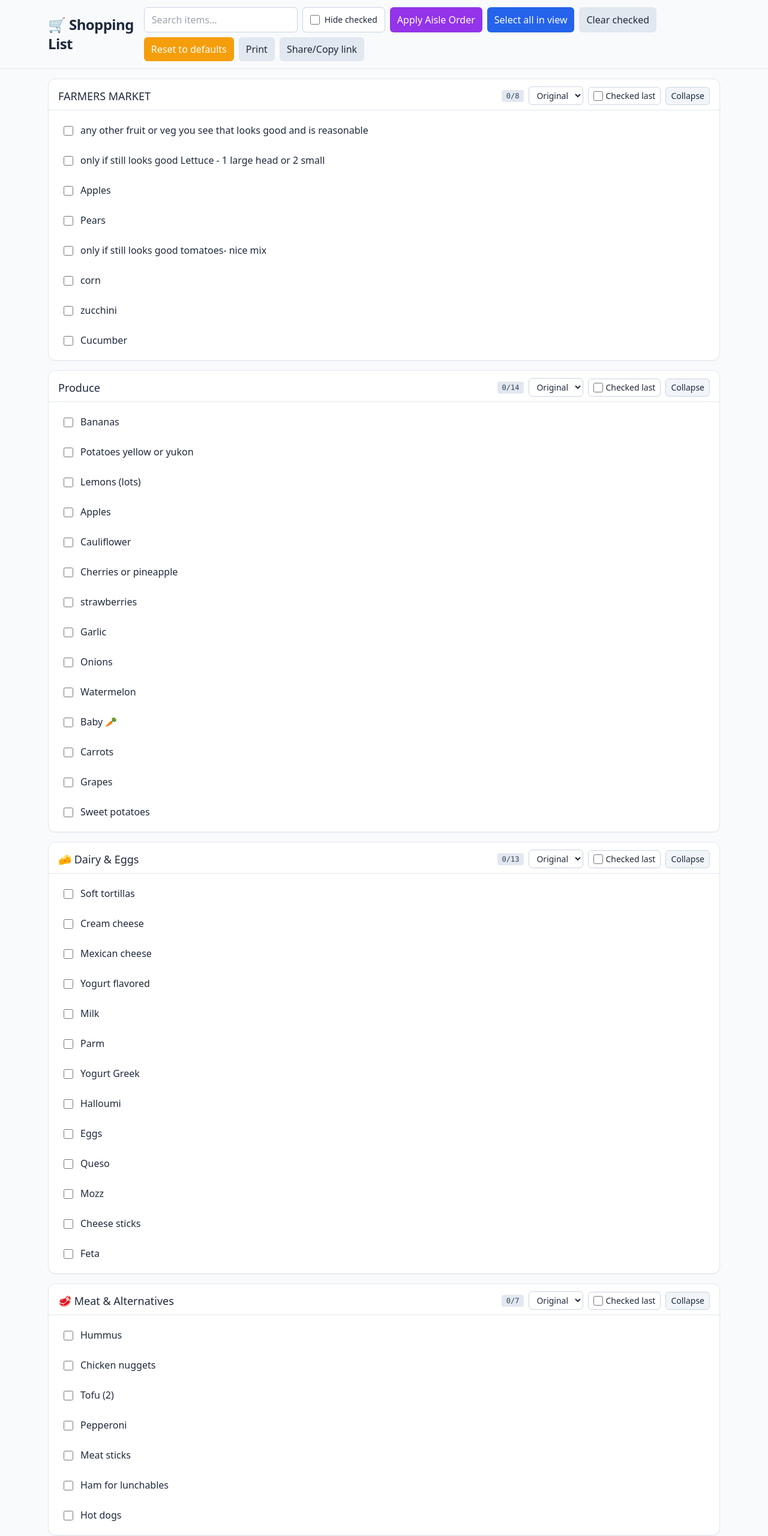
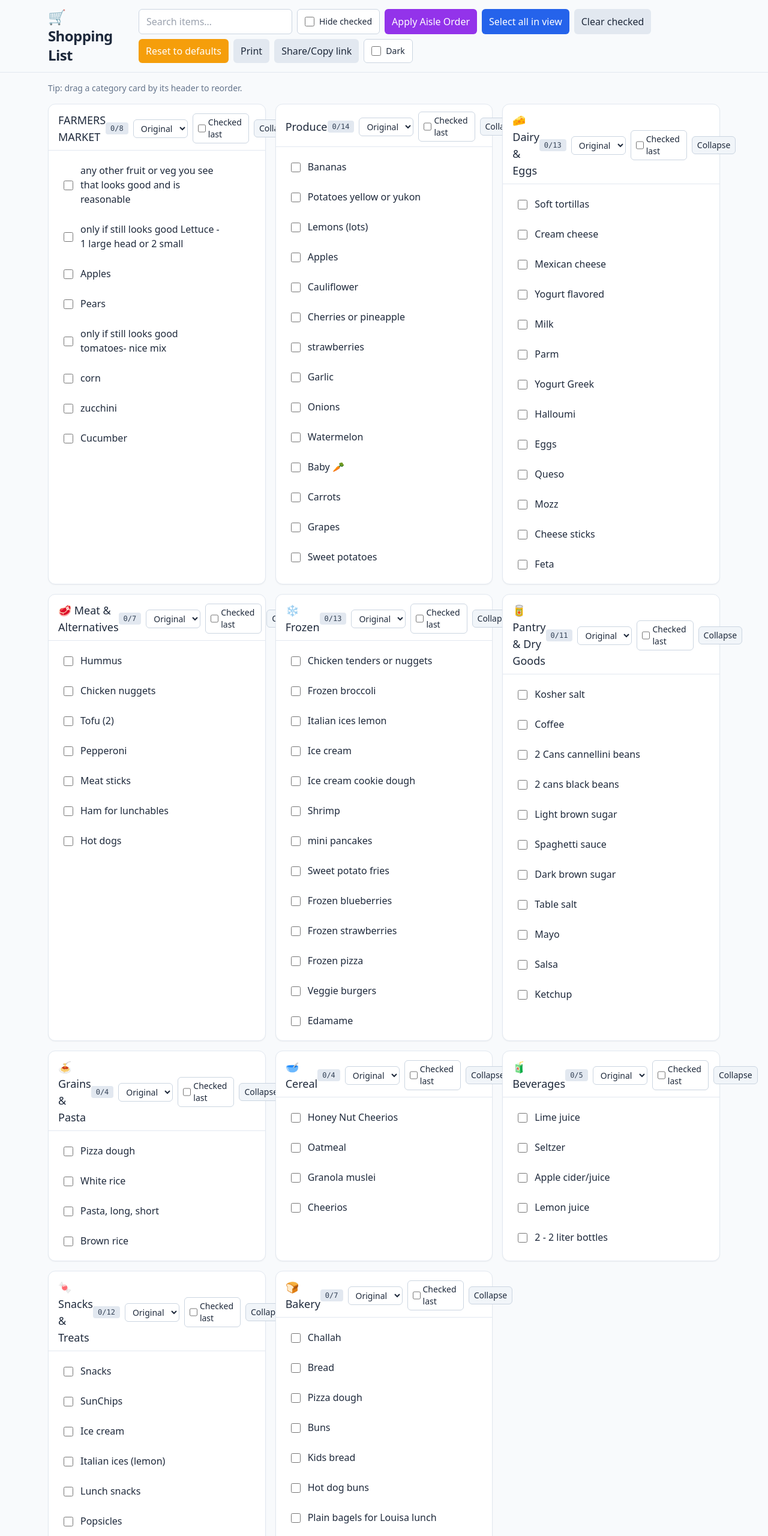
Before and after one commit to kocikpiotr87-source/shopping-list-app, a plain HTML site: page index.html in a window 1280 px wide. Shown: the top 2560 px of the page at 60% size. Drawn offline with nearby package versions, Linux system fonts and the light colour scheme.

Commit message:
index.html

```diff
--- a/index.html
+++ b/index.html
@@ -1,12 +1,17 @@
 <!DOCTYPE html>
 <html lang="en">
 <head>
-  <meta charset="utf-8" />
-  <meta name="viewport" content="width=device-width,initial-scale=1" />
-  <title>Shopping List — Per-Card Sort + Aisle Order</title>
+  <meta charset="utf-8"/>
+  <meta name="viewport" content="width=device-width,initial-scale=1"/>
+  <title>Shopping List — DnD + Dark Mode</title>
+  <script>
+    // Tailwind config (enable class-based dark mode)
+    tailwind = { config: { darkMode: 'class' } };
+  </script>
   <script src="https://cdn.tailwindcss.com"></script>
   <style>
     .card:hover { box-shadow: 0 10px 30px rgb(0 0 0 / 0.08); transform: translateY(-1px); }
+    .drag-ghost { opacity: .35; }
     @media print {
       .no-print { display:none !important; }
       body { background:#fff; }
@@ -14,54 +19,63 @@
     }
   </style>
 </head>
-<body class="bg-slate-50 text-slate-800">
-  <header class="sticky top-0 z-10 bg-slate-50/90 backdrop-blur border-b border-slate-200">
+<body class="bg-slate-50 text-slate-800 dark:bg-slate-900 dark:text-slate-100">
+  <header class="sticky top-0 z-10 bg-slate-50/90 dark:bg-slate-900/90 backdrop-blur border-b border-slate-200 dark:border-slate-700">
     <div class="max-w-6xl mx-auto px-4 py-3 flex flex-col md:flex-row gap-3 md:items-center md:justify-between">
       <h1 class="text-2xl font-semibold tracking-tight">🛒 Shopping List</h1>
       <div class="flex flex-wrap gap-2 no-print">
         <input id="search" type="search" placeholder="Search items…"
-               class="w-64 max-w-[70vw] px-3 py-2 rounded-md border border-slate-300 focus:outline-none focus:ring-2 focus:ring-blue-500" />
-        <label class="inline-flex items-center gap-2 px-3 py-2 rounded-md border border-slate-300 bg-white cursor-pointer">
+               class="w-64 max-w-[70vw] px-3 py-2 rounded-md border border-slate-300 dark:border-slate-600 bg-white dark:bg-slate-800 focus:outline-none focus:ring-2 focus:ring-blue-500" />
+        <label class="inline-flex items-center gap-2 px-3 py-2 rounded-md border border-slate-300 dark:border-slate-600 bg-white dark:bg-slate-800 cursor-pointer">
           <input id="hideChecked" type="checkbox" class="size-4"> <span class="text-sm">Hide checked</span>
         </label>
 
         <button id="btnAisle" class="px-3 py-2 rounded-md bg-purple-600 text-white hover:bg-purple-700">Apply Aisle Order</button>
         <button id="selectAll" class="px-3 py-2 rounded-md bg-blue-600 text-white hover:bg-blue-700">Select all in view</button>
-        <button id="clearChecked" class="px-3 py-2 rounded-md bg-slate-200 hover:bg-slate-300">Clear checked</button>
+        <button id="clearChecked" class="px-3 py-2 rounded-md bg-slate-200 dark:bg-slate-700 hover:bg-slate-300 dark:hover:bg-slate-600">Clear checked</button>
         <button id="resetBtn" class="px-3 py-2 rounded-md bg-amber-500 text-white hover:bg-amber-600">Reset to defaults</button>
-        <button id="printBtn" class="px-3 py-2 rounded-md bg-slate-200 hover:bg-slate-300">Print</button>
-        <button id="shareBtn" class="px-3 py-2 rounded-md bg-slate-200 hover:bg-slate-300">Share/Copy link</button>
+        <button id="printBtn" class="px-3 py-2 rounded-md bg-slate-200 dark:bg-slate-700 hover:bg-slate-300 dark:hover:bg-slate-600">Print</button>
+        <button id="shareBtn" class="px-3 py-2 rounded-md bg-slate-200 dark:bg-slate-700 hover:bg-slate-300 dark:hover:bg-slate-600">Share/Copy link</button>
+
+        <!-- Dark mode toggle -->
+        <label class="inline-flex items-center gap-2 px-3 py-2 rounded-md border border-slate-300 dark:border-slate-600 bg-white dark:bg-slate-800 cursor-pointer">
+          <input id="darkToggle" type="checkbox" class="size-4"> <span class="text-sm">Dark</span>
+        </label>
       </div>
     </div>
   </header>
 
-  <main class="max-w-6xl mx-auto p-4 space-y-4" id="listRoot"></main>
+  <main class="max-w-6xl mx-auto p-4 space-y-4">
+    <!-- DnD hint -->
+    <p class="text-sm text-slate-500 dark:text-slate-400 no-print">Tip: drag a category card by its header to reorder.</p>
+    <div id="listRoot" class="grid gap-4 md:grid-cols-2 lg:grid-cols-3"></div>
+  </main>
 
-  <!-- Card template (now with per-card sort controls) -->
+  <!-- Card template (per-card sort + checked-last + collapse) -->
   <template id="cardTpl">
-    <section class="card bg-white border border-slate-200 rounded-xl transition shadow-sm">
-      <div class="px-4 pt-3 flex items-center justify-between">
-        <h2 class="font-medium text-lg title"></h2>
+    <section class="card bg-white dark:bg-slate-800 border border-slate-200 dark:border-slate-700 rounded-xl transition shadow-sm" draggable="true">
+      <div class="px-4 pt-3 flex items-center justify-between handle cursor-grab active:cursor-grabbing">
+        <h2 class="font-medium text-lg title select-none"></h2>
         <div class="flex items-center gap-2 no-print">
-          <span class="text-xs font-mono px-2 py-0.5 rounded bg-slate-200 text-slate-700 count">0/0</span>
-          <select class="sortSel px-2 py-1 rounded-md border border-slate-300 bg-white text-sm">
+          <span class="text-xs font-mono px-2 py-0.5 rounded bg-slate-200 text-slate-700 dark:bg-slate-700 dark:text-slate-200 count">0/0</span>
+          <select class="sortSel px-2 py-1 rounded-md border border-slate-300 dark:border-slate-600 bg-white dark:bg-slate-900 text-sm">
             <option value="original">Original</option>
             <option value="az">A → Z</option>
             <option value="za">Z → A</option>
           </select>
-          <label class="inline-flex items-center gap-1 px-2 py-1 rounded-md border border-slate-300 bg-white text-sm cursor-pointer">
+          <label class="inline-flex items-center gap-1 px-2 py-1 rounded-md border border-slate-300 dark:border-slate-600 bg-white dark:bg-slate-900 text-sm cursor-pointer">
             <input type="checkbox" class="chkLast size-4"> Checked last
           </label>
-          <button class="toggle px-2 py-1 rounded-md border border-slate-300 bg-slate-100 text-sm">Collapse</button>
+          <button class="toggle px-2 py-1 rounded-md border border-slate-300 dark:border-slate-600 bg-slate-100 dark:bg-slate-700 text-sm">Collapse</button>
         </div>
       </div>
-      <hr class="border-slate-200 mt-2">
+      <hr class="border-slate-200 dark:border-slate-700 mt-2">
       <div class="px-4 py-3 grid gap-2 content"></div>
     </section>
   </template>
 
   <template id="rowTpl">
-    <label class="group flex items-center gap-3 px-2 py-2 rounded-md border border-transparent hover:border-slate-200 cursor-pointer">
+    <label class="group flex items-center gap-3 px-2 py-2 rounded-md border border-transparent hover:border-slate-200 dark:hover:border-slate-600 cursor-pointer">
       <input type="checkbox" class="size-4 mt-0.5">
       <span class="flex-1 item-name"></span>
       <button type="button" title="Delete" class="no-print opacity-0 group-hover:opacity-100 transition text-red-600 hover:text-red-700 px-1">🗑️</button>
@@ -111,23 +125,23 @@
       "🍞 Bakery": ["Challah","Bread","Pizza dough","Buns","Kids bread","Hot dog buns","Plain bagels for Louisa lunch"]
     };
 
-    // Aisle order preset (left→right path)
+    // Aisle order preset
     const AISLE_ORDER = [
       "FARMERS MARKET","Produce","🧀 Dairy & Eggs","🥩 Meat & Alternatives",
       "❄️ Frozen","🥫 Pantry & Dry Goods","🍝 Grains & Pasta",
       "🥣 Cereal","🧃 Beverages","🍬 Snacks & Treats","🍞 Bakery"
     ];
 
-    // ---------- STORAGE (versioned) ----------
-    const STORAGE_VER = "v5";
+    // ---------- STORAGE (versioned; includes theme + order) ----------
+    const STORAGE_VER = "v6";
     const STORAGE_KEY = "shopping-list-" + STORAGE_VER;
 
     function seedState() {
-      const s = { _meta: { order: Object.keys(INITIAL_DATA) } };
+      const s = { _meta: { order: Object.keys(INITIAL_DATA), theme: 'light' } };
       for (const [cat, arr] of Object.entries(INITIAL_DATA)) {
         s[cat] = {
-          sort: "original",        // per-category
-          checkedLast: false,      // per-category
+          sort: "original",
+          checkedLast: false,
           items: arr.map((name, i) => ({ id:`${cat}-${i}`, idx:i, name, checked:false }))
         };
       }
@@ -142,6 +156,17 @@
 
     let STATE = loadState();
 
+    // ---------- THEME ----------
+    function applyTheme(fromState=true){
+      const want = fromState ? (STATE._meta?.theme || 'light') :
+        (document.body.classList.contains('dark') ? 'dark' : 'light');
+      document.body.classList.toggle('dark', want === 'dark');
+      if (!fromState) { STATE._meta.theme = want; saveState(STATE); }
+      document.getElementById('darkToggle').checked = want === 'dark';
+    }
+    // Initialize theme immediately
+    applyTheme();
+
     // ---------- HELPERS ----------
     function sortItems(catObj){
       const { sort, checkedLast } = catObj;
@@ -154,7 +179,7 @@
     }
 
     // ---------- RENDER ----------
-    const root  = document.getElementById("listRoot");
+    const grid  = document.getElementById("listRoot");
     const cardTpl = document.getElementById("cardTpl");
     const rowTpl  = document.getElementById("rowTpl");
 
@@ -162,7 +187,7 @@
       const q = document.getElementById("search").value.trim().toLowerCase();
       const hideChecked = document.getElementById("hideChecked").checked;
 
-      root.innerHTML = "";
+      grid.innerHTML = "";
 
       const order = STATE._meta?.order ?? Object.keys(INITIAL_DATA);
       order.forEach(cat => {
@@ -170,18 +195,18 @@
         if (!catObj) return;
 
         const card = cardTpl.content.firstElementChild.cloneNode(true);
+        card.dataset.cat = cat;
         card.querySelector(".title").textContent = cat;
+
         const content = card.querySelector(".content");
         const cnt = card.querySelector(".count");
         const sortSel = card.querySelector(".sortSel");
         const chkLast = card.querySelector(".chkLast");
         const toggle  = card.querySelector(".toggle");
 
-        // init controls
         sortSel.value = catObj.sort || "original";
         chkLast.checked = !!catObj.checkedLast;
 
-        // wire control events (persist per-category)
         sortSel.addEventListener("change", () => { catObj.sort = sortSel.value; saveState(STATE); render(); });
         chkLast.addEventListener("change", () => { catObj.checkedLast = chkLast.checked; saveState(STATE); render(); });
         toggle.addEventListener("click", () => {
@@ -189,7 +214,6 @@
           toggle.textContent = hidden ? "Expand" : "Collapse";
         });
 
-        // rows
         let checked = 0, visible = 0;
         const sorted = sortItems(catObj);
         sorted.forEach(it => {
@@ -214,7 +238,28 @@
         cnt.textContent = `${checked}/${catObj.items.length}`;
         if (visible === 0) { content.classList.add("hidden"); toggle.textContent = "Expand"; }
 
-        root.appendChild(card);
+        // ---- DnD for category cards ----
+        card.addEventListener('dragstart', (e) => {
+          e.dataTransfer.setData('text/plain', cat);
+          card.classList.add('drag-ghost');
+        });
+        card.addEventListener('dragend', () => card.classList.remove('drag-ghost'));
+        card.addEventListener('dragover', (e) => e.preventDefault());
+        card.addEventListener('drop', (e) => {
+          e.preventDefault();
+          const draggedCat = e.dataTransfer.getData('text/plain');
+          if (!draggedCat || draggedCat === cat) return;
+          const arr = STATE._meta.order.slice();
+          const from = arr.indexOf(draggedCat);
+          const to = arr.indexOf(cat);
+          if (from === -1 || to === -1) return;
+          arr.splice(to, 0, arr.splice(from,1)[0]);
+          STATE._meta.order = arr;
+          saveState(STATE);
+          render();
+        });
+
+        grid.appendChild(card);
       });
     }
 
@@ -243,6 +288,7 @@
     document.getElementById("resetBtn").addEventListener("click", () => {
       localStorage.removeItem(STORAGE_KEY);
       STATE = seedState();
+      applyTheme(); // reset theme to light
       render();
     });
 
@@ -260,17 +306,22 @@
       catch { alert("Copy failed—copy the URL manually."); }
     });
 
-    // Apply aisle order preset
     document.getElementById("btnAisle").addEventListener("click", () => {
       const known = new Set(Object.keys(STATE).filter(k => k !== "_meta"));
       const preset = AISLE_ORDER.filter(c => known.has(c));
       const remainder = [...known].filter(c => !preset.includes(c)).sort();
-      STATE._meta = { ...(STATE._meta||{}), order: [...preset, ...remainder] };
-      saveState(STATE);
-      render();
+      STATE._meta.order = [...preset, ...remainder];
+      saveState(STATE); render();
     });
 
-    // Restore checked items from URL hash (shared link)
+    // Dark mode toggle
+    document.getElementById('darkToggle').addEventListener('change', (e) => {
+      document.body.classList.toggle('dark', e.target.checked);
+      STATE._meta.theme = e.target.checked ? 'dark' : 'light';
+      saveState(STATE);
+    });
+
+    // Restore checked from shared link
     (function restoreFromHash(){
       if (!location.hash) return;
       const parts = location.hash.slice(1).split(",").filter(Boolean);
```
